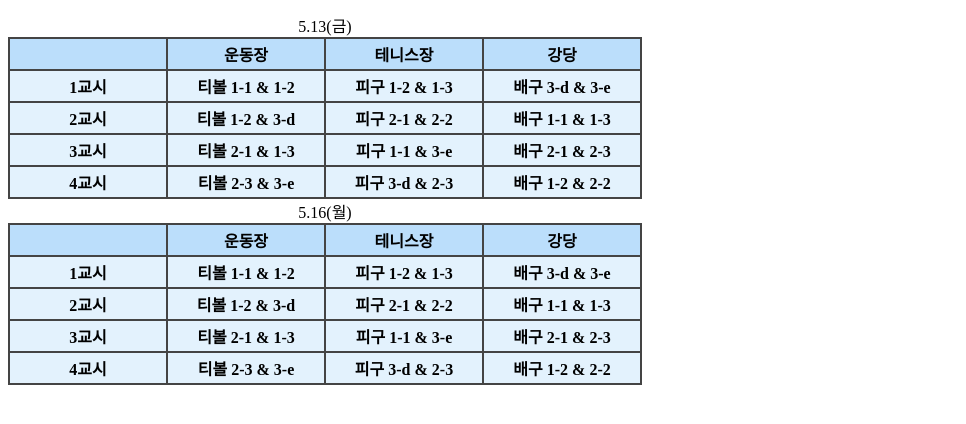
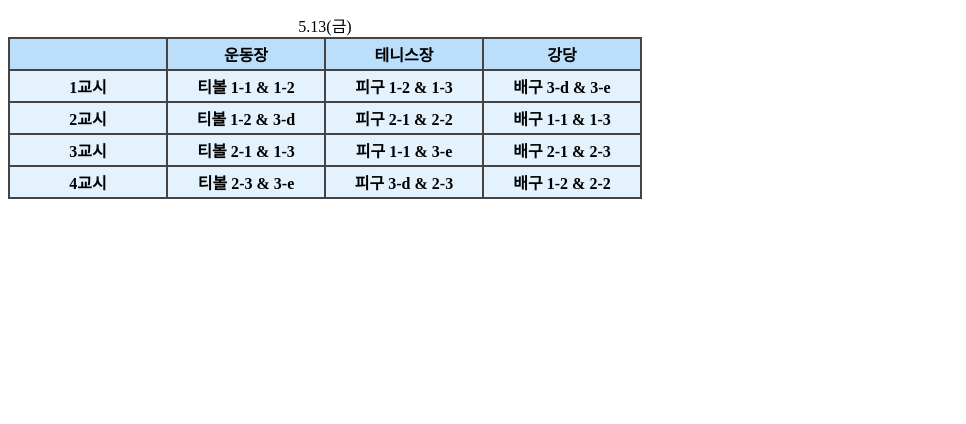
Before and after one commit to Actroto/CBSH_WEB, a plain HTML site: page sport-day/schedule.html in a window 1280 px wide. Shown: the part 116-540 px from the top of the page, without its empty margins (0-966 px from the left). Drawn offline with Linux system fonts and the light colour scheme.

Commit message:
Update schedule.html

```diff
--- a/sport-day/schedule.html
+++ b/sport-day/schedule.html
@@ -65,42 +65,5 @@
             </tr>
         </tbody>
     </table>
-    <table>
-        <caption>5.16(월)</caption>
-        <thead id="title_board"><!--종목들+총점-->
-            <tr id="title_board_row">
-                <th></th>
-                <th>운동장</th>
-                <th>테니스장</th>
-                <th>강당</th>
-            </tr>
-        </thead>
-        <tbody id="schedule"><!--점수들 입력-->
-            <tr>
-                <th>1교시</th>
-                <th>티볼 1-1 & 1-2</th>
-                <th>피구 1-2 & 1-3</th>
-                <th>배구 3-d & 3-e</th>
-            </tr>
-            <tr>
-                <th>2교시</th>
-                <th>티볼 1-2 & 3-d</th>
-                <th>피구 2-1 & 2-2</th>
-                <th>배구 1-1 & 1-3</th>
-            </tr>
-            <tr>
-                <th>3교시</th>
-                <th>티볼 2-1 & 1-3</th>
-                <th>피구 1-1 & 3-e</th>
-                <th>배구 2-1 & 2-3</th>
-            </tr>
-            <tr>
-                <th>4교시</th>
-                <th>티볼 2-3 & 3-e</th>
-                <th>피구 3-d & 2-3</th>
-                <th>배구 1-2 & 2-2</th>
-            </tr>
-        </tbody>
-    </table>
 </body>
 </html>
```
